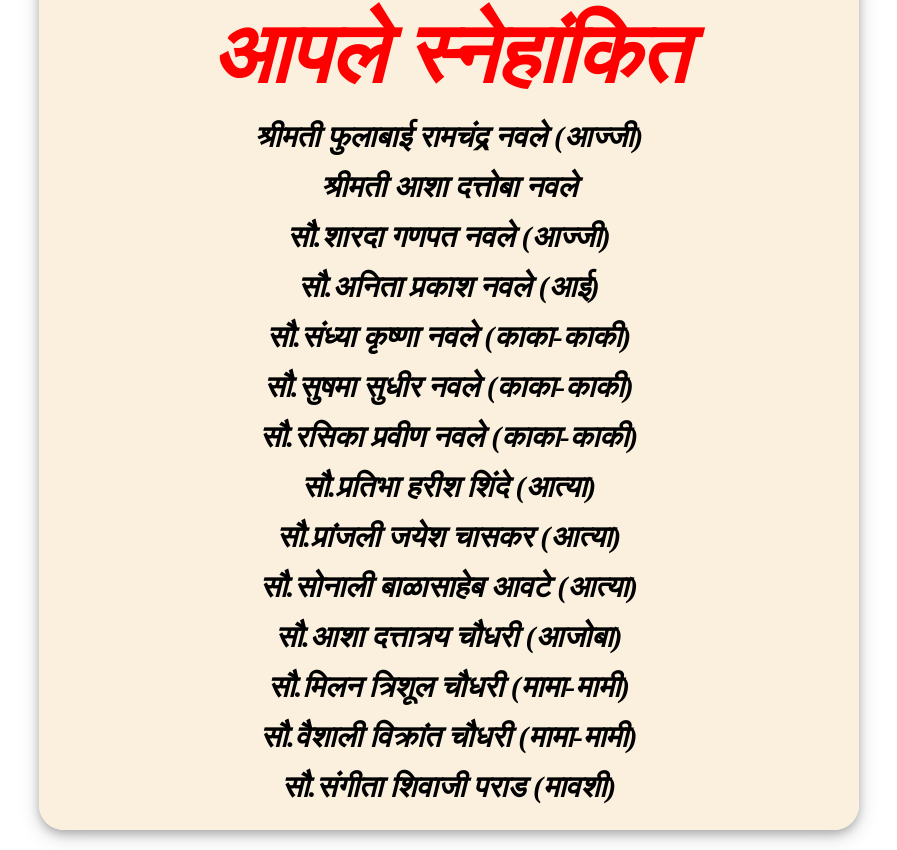
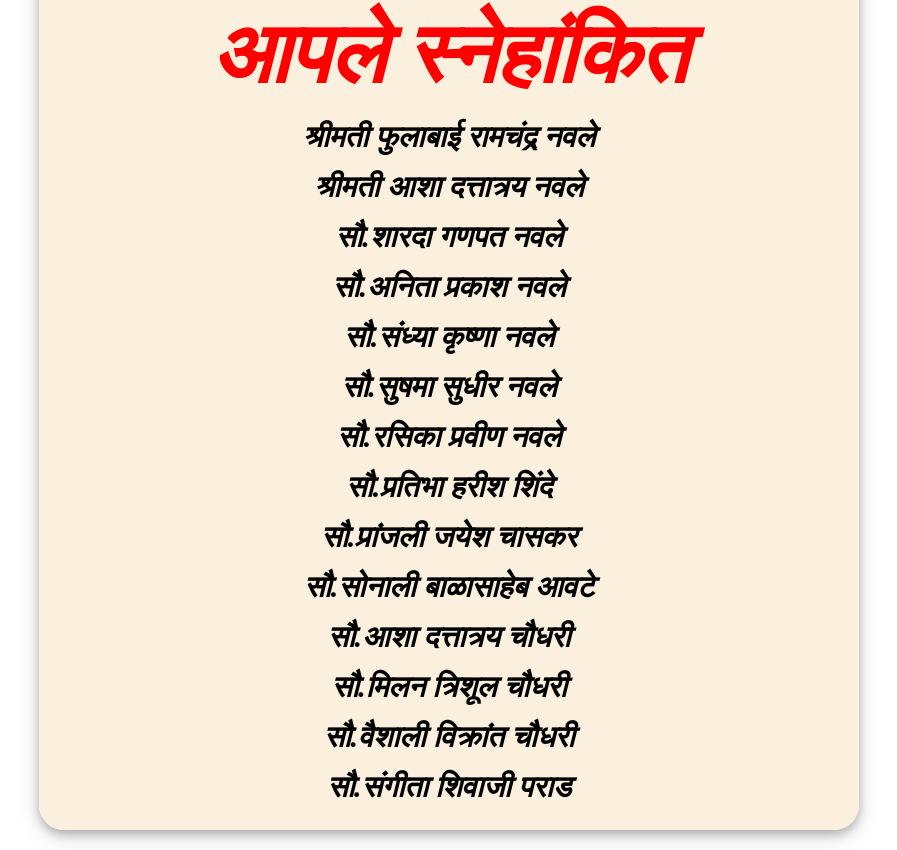
Before and after one commit to 06Atharv/Wedding-Portfolio, a plain HTML site: page index.html in a window 1280 px wide. Shown: the part 6150-7000 px from the top of the page, without its empty margins (191-1088 px from the left). Drawn offline with Linux system fonts and the light colour scheme; a web font is replaced by a local one.

Commit message:
commit 5

```diff
--- a/index.html
+++ b/index.html
@@ -49,20 +49,20 @@
         <div class="box">
             <img src="invites_toon.jpg" class="containerimg" alt="Invite">
             <h1 class="titles">आपले स्नेहांकित</h1>
-            <p>श्रीमती फुलाबाई रामचंद्र नवले (आज्जी)</p>
-            <p>श्रीमती आशा दत्तोबा नवले</p>
-            <p>सौ.शारदा गणपत नवले (आज्जी)</p>
-            <p>सौ.अनिता प्रकाश नवले (आई)</p>
-            <p>सौ.संध्या कृष्णा नवले (काका-काकी)</p>
-            <p>सौ.सुषमा सुधीर नवले (काका-काकी)</p>
-            <p>सौ.रसिका प्रवीण नवले (काका-काकी)</p>
-            <p>सौ.प्रतिभा हरीश शिंदे (आत्या)</p>
-            <p>सौ.प्रांजली जयेश चासकर (आत्या)</p>
-            <p>सौ.सोनाली बाळासाहेब आवटे (आत्या)</p>
-            <p>सौ.आशा दत्तात्रय चौधरी (आजोबा)</p>
-            <p>सौ.मिलन त्रिशूल चौधरी (मामा-मामी)</p>
-            <p>सौ.वैशाली विक्रांत चौधरी (मामा-मामी)</p>
-            <p>सौ.संगीता शिवाजी पराड (मावशी)</p>
+            <p>श्रीमती फुलाबाई रामचंद्र नवले</p>
+            <p>श्रीमती आशा दत्तात्रय नवले</p>
+            <p>सौ.शारदा गणपत नवले</p>
+            <p>सौ.अनिता प्रकाश नवले</p>
+            <p>सौ.संध्या कृष्णा नवले</p>
+            <p>सौ.सुषमा सुधीर नवले</p>
+            <p>सौ.रसिका प्रवीण नवले</p>
+            <p>सौ.प्रतिभा हरीश शिंदे</p>
+            <p>सौ.प्रांजली जयेश चासकर</p>
+            <p>सौ.सोनाली बाळासाहेब आवटे</p>
+            <p>सौ.आशा दत्तात्रय चौधरी</p>
+            <p>सौ.मिलन त्रिशूल चौधरी </p>
+            <p>सौ.वैशाली विक्रांत चौधरी</p>
+            <p>सौ.संगीता शिवाजी पराड</p>
         </div>
         <div class="box">
             <img src="karyavahak_img.png" class="containerimg" alt="Karyavahak">
```
